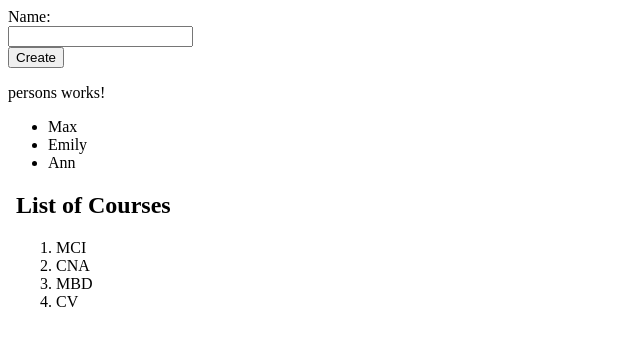
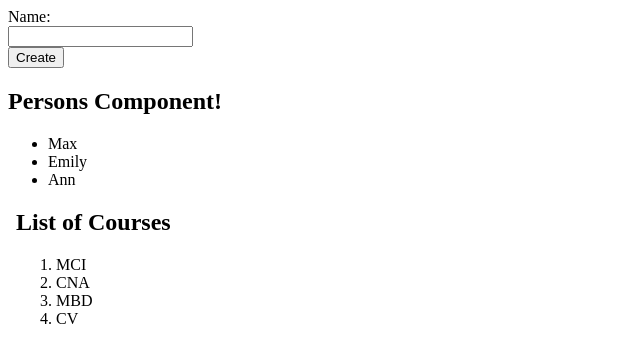
Before and after one commit to emilylu123/ng-udemy, an Angular app: page / in a window 1280 px wide. Shown: the top 362 px of the page, without its empty margins (0-640 px from the left). Built offline with nearby package versions, Linux system fonts and the light colour scheme.

Commit message:
comments on four ways of binding

```diff
--- a/src/app/app.component.html
+++ b/src/app/app.component.html
@@ -1,3 +1,6 @@
+<!-- $event output holds data event carries -->
+<!-- forward data here -->
 <app-person-input (personCreate)="onPersonCreated($event)"></app-person-input>
+<!-- property binding with [] -->
 <app-persons [personList]="persons"></app-persons>
 <app-courses></app-courses>
--- a/src/app/app.module.ts
+++ b/src/app/app.module.ts
@@ -1,11 +1,11 @@
-import { CoursesService } from './courses/courses.service';
+import { AppComponent } from './app.component';
 import { NgModule } from '@angular/core';
+import { FormsModule } from '@angular/forms';
 import { BrowserModule } from '@angular/platform-browser';
-import { AppComponent } from './app.component';
 import { PersonsComponent } from './persons/persons.component';
 import { PersonInputComponent } from './persons/person-input.component';
 import { CoursesComponent } from './courses/courses.component';
-import { FormsModule } from '@angular/forms';
+import { CoursesService } from './courses/courses.service';
 
 @NgModule({
   declarations: [
--- a/src/app/persons/person-input.component.html
+++ b/src/app/persons/person-input.component.html
@@ -1,7 +1,7 @@
 <label for="name">Name: </label>
 
-<!-- 2 way binding on input elements -->
+<!-- 2 way binding on input elements with [(ngModel)]-->
 <input type="text" id="name" [(ngModel)]="enteredPersonName">
 
-<!-- event binding -->
+<!-- event binding with ()-->
 <button (click)="onCreatePerson()">Create</button>
--- a/src/app/persons/person-input.component.ts
+++ b/src/app/persons/person-input.component.ts
@@ -6,10 +6,11 @@ import { Component, Output, EventEmitter } from '@angular/core';
   styleUrls: ['./person-input.component.css'],
 })
 export class PersonInputComponent {
-  @Output() personCreate = new EventEmitter<string>();
+  // listen from outside with @Output()
+  @Output()
+  personCreate = new EventEmitter<string>();
   enteredPersonName: string = '';
   onCreatePerson() {
-    console.log('Name: ' + this.enteredPersonName);
     this.personCreate.emit(this.enteredPersonName);
     this.enteredPersonName = '';
   }
--- a/src/app/persons/persons.component.html
+++ b/src/app/persons/persons.component.html
@@ -1,5 +1,6 @@
-<p>persons works!</p>
+<h2>Persons Component!</h2>
 <ul>
-  <!-- use *ngFor as for loop -->
+  <!-- use *ngFor to display person in string [] -->
+  <!-- string interpolation with {{}}-->
   <li *ngFor="let person of personList">{{ person }}</li>
 </ul>
```
